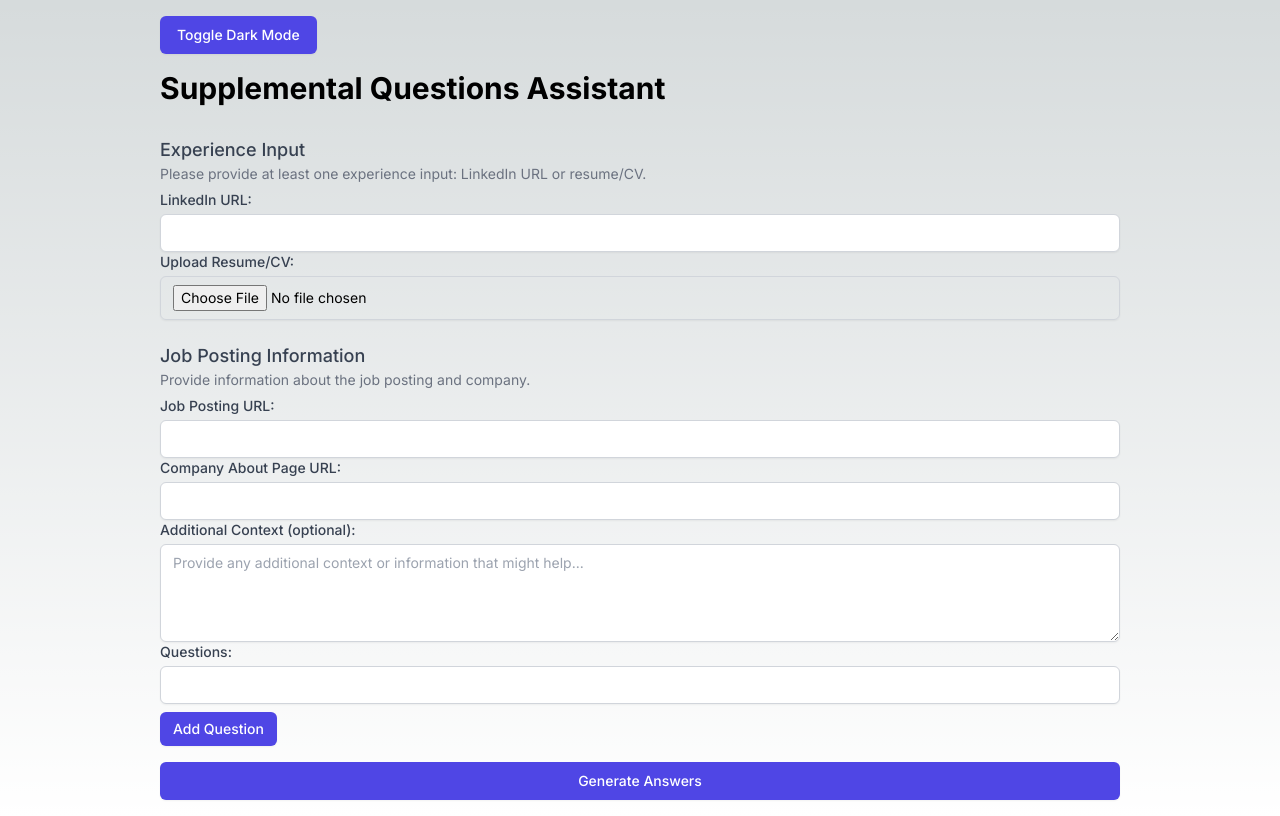
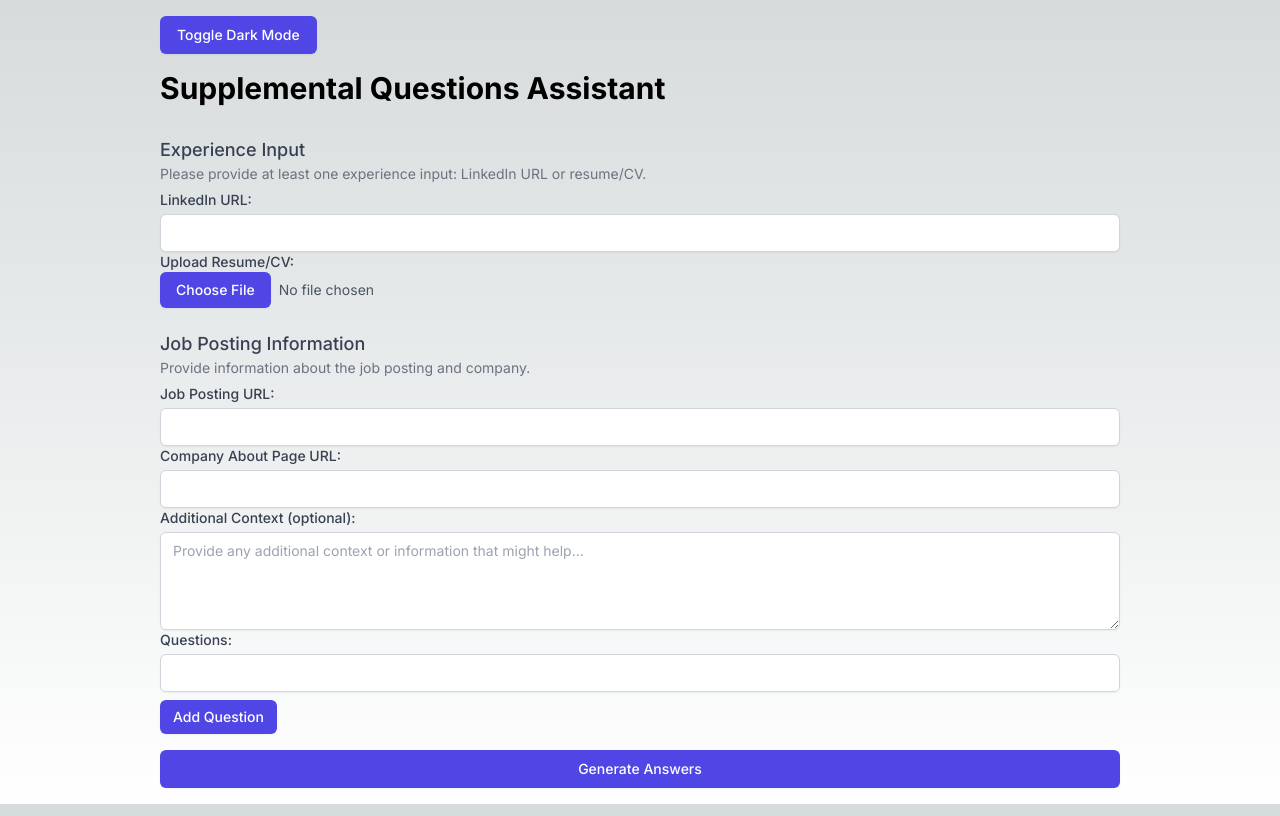
Before and after one commit to oozkaya2002/application-question-helper, a Next.js app in the folder application-question-helper-frontend/: page / in a window 1280 px wide. Built offline with nearby package versions, Linux system fonts and the light colour scheme.

Commit message:
Altered File Upload button for nicer look

```diff
--- a/application-question-helper-frontend/app/page.tsx
+++ b/application-question-helper-frontend/app/page.tsx
@@ -10,6 +10,7 @@ const Home = () => {
   const [questions, setQuestions] = useState([""]);
   const [isDarkMode, setIsDarkMode] = useState<boolean | null>(null);
   const [resume, setResume] = useState<File | null>(null);
+  const [resumeName, setResumeName] = useState("");
 
   const resumeInputRef = useRef<HTMLInputElement | null>(null);
 
@@ -108,10 +109,12 @@ const Home = () => {
   const handleResumeUpload = (e: React.ChangeEvent<HTMLInputElement>) => {
     const file = e.target.files?.[0] || null;
     setResume(file);
+    setResumeName(file ? file.name : "");
   };
 
   const removeResume = () => {
     setResume(null);
+    setResumeName("");
     if (resumeInputRef.current) {
       resumeInputRef.current.value = ""; // Clear the file input
     }
@@ -157,15 +160,27 @@ const Home = () => {
             <label className="block text-sm font-medium text-gray-700 dark:text-gray-300">
               Upload Resume/CV:
             </label>
+            <div className="flex items-center space-x-2">
+              <button
+                type="button"
+                onClick={() => resumeInputRef.current?.click()}
+                className="px-4 py-2 text-sm font-medium text-white bg-indigo-600 rounded-md shadow-sm hover:bg-indigo-700 focus:outline-none focus:ring-2 focus:ring-offset-2 focus:ring-indigo-500"
+              >
+                Choose File
+              </button>
+              <span className="text-sm text-gray-600 dark:text-gray-300">
+                {resumeName || "No file chosen"}
+              </span>
+            </div>
             <input
               ref={resumeInputRef}
               type="file"
               accept=".pdf,.doc,.docx"
               onChange={handleResumeUpload}
-              className="mt-1 block w-full px-3 py-2 border border-gray-300 rounded-md shadow-sm focus:outline-none focus:ring-indigo-500 focus:border-indigo-500 sm:text-sm dark:bg-gray-800 dark:border-gray-600 dark:text-white"
+              className="sr-only" // Hide the actual input
             />
             {resume && (
-              <div className="mt-2 flex items-center space-x-2">
+              <div className="mt-2">
                 <button
                   type="button"
                   onClick={removeResume}
```
